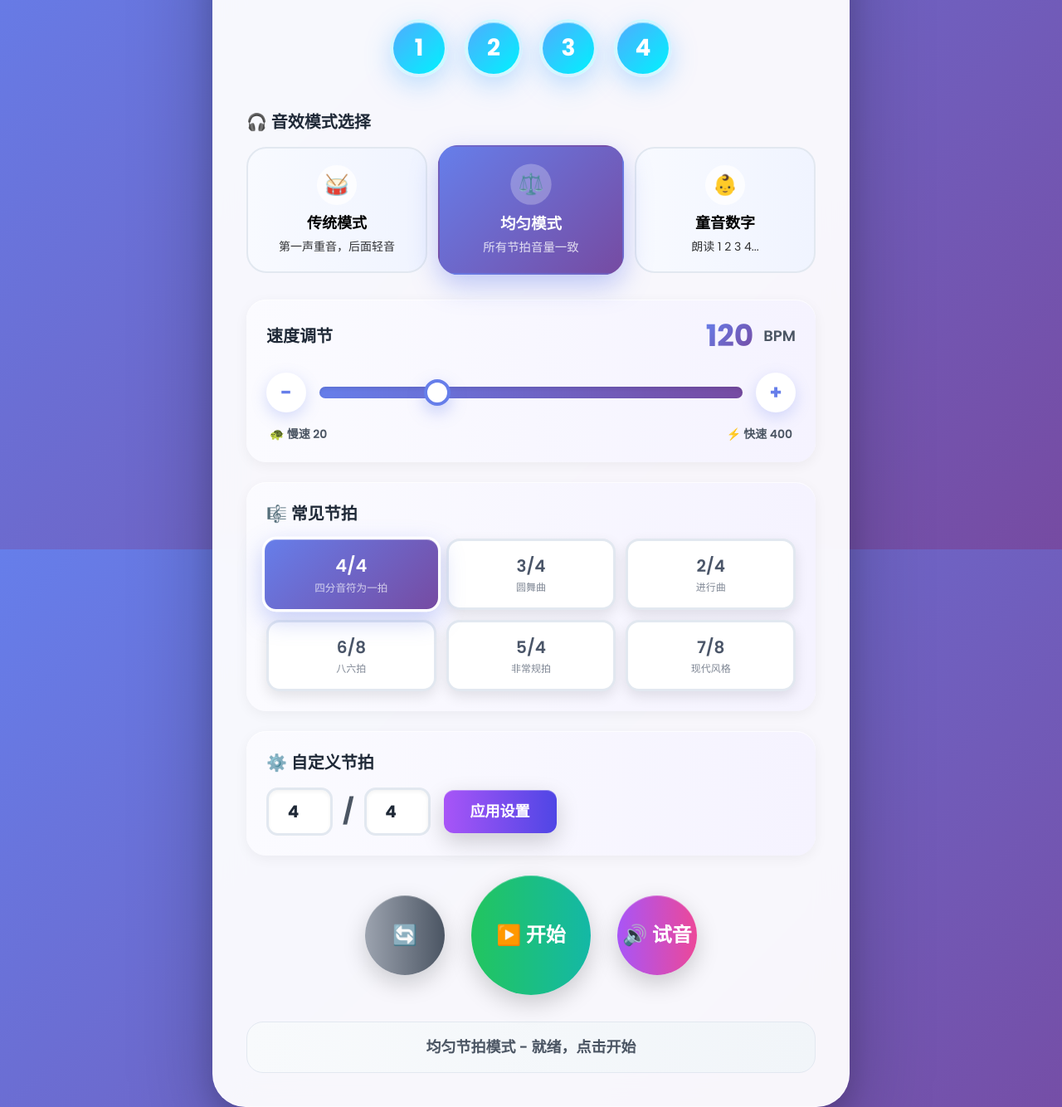
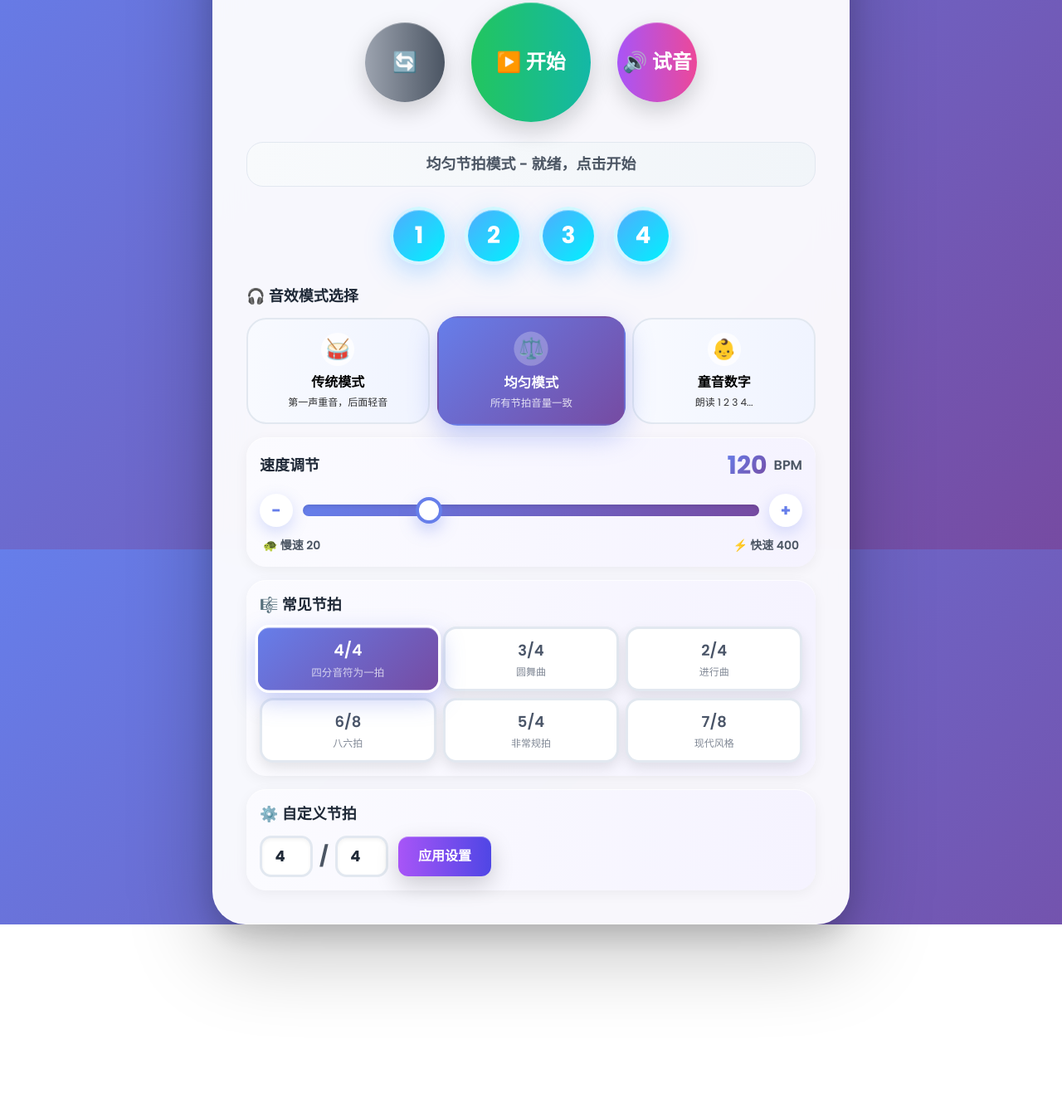
Before and after one commit to toolazytoname/toys, a plain HTML site: page metronome-v4.html in a window 1280 px wide. Shown: the part 138-1472 px from the top of the page at 83% size. After the commit the page ends 1252 px from the top, so only its background shows below. Drawn offline with nearby package versions, Linux system fonts and the light colour scheme.

Commit message:
update v4

```diff
--- a/metronome-v4.html
+++ b/metronome-v4.html
@@ -3,8 +3,8 @@
 <head>
     <meta charset="UTF-8">
     <meta name="viewport" content="width=device-width, initial-scale=1.0, maximum-scale=1.0, user-scalable=no">
-    <title>🎵 智能节拍器 - 多种音效模式</title>
-    <meta name="description" content="一个美观现代的在线节拍器，支持三种音效模式：传统重音、均匀节拍、童音数字">
+    <title>🎵 小兔头节拍器 - 不同音效模式</title>
+    <meta name="description" content="一个美观现代的在线节拍器，支持不同音效模式：传统重音、均匀节拍、童音数字">
     <script src="https://cdn.tailwindcss.com"></script>
     <style>
         @import url('https://fonts.googleapis.com/css2?family=Poppins:wght@300;400;500;600;700&display=swap');
@@ -344,59 +344,80 @@
 <body>
     <div class="metronome-container p-6 md:p-10 max-w-3xl w-full mx-4 relative">
         <!-- 标题区域 -->
-        <div class="text-center mb-8">
-            <h1 class="text-4xl md:text-5xl font-bold mb-3 leading-tight" id="title-click-area">
-                <span class="gradient-title">🎵 智能节拍器</span>
+        <div class="text-center mb-4">
+            <h1 class="text-3xl md:text-5xl font-bold mb-2 leading-tight" id="title-click-area">
+                <span class="gradient-title">🎵 小兔头节拍器</span>
             </h1>
-            <p class="text-gray-600 text-base md:text-lg font-medium">三种音效模式，满足你的不同练习需求 ✨</p>
+            <p class="text-gray-600 text-sm md:text-lg font-medium">不同音效模式，满足你的不同练习需求 ✨</p>
+        </div>
+
+        <!-- 主要控制按钮区域 - 移到上方，手机首屏可见 -->
+        <div class="flex justify-center items-center gap-4 md:gap-8 mb-6">
+            <button class="main-btn bg-gradient-to-r from-gray-400 to-gray-600 text-white w-16 h-16 md:w-24 md:h-24 rounded-full flex items-center justify-center text-xl md:text-2xl" id="reset-btn">
+                🔄
+            </button>
+            <button class="main-btn bg-gradient-to-r from-green-500 to-teal-500 text-white w-24 h-24 md:w-36 md:h-36 rounded-full flex items-center justify-center text-xl md:text-2xl font-semibold" id="start-stop-btn">
+                ▶️ 开始
+            </button>
+            <button class="main-btn bg-gradient-to-r from-purple-500 to-pink-500 text-white w-16 h-16 md:w-24 md:h-24 rounded-full flex items-center justify-center text-xl md:text-2xl" id="test-sound-btn">
+                🔊 试音
+            </button>
+        </div>
+
+        <!-- 状态栏 -->
+        <div class="status-panel text-center mb-6 py-3 px-4">
+            <span class="text-gray-600 font-semibold text-base md:text-lg" id="status-text">就绪 - 选择音效模式后点击开始</span>
         </div>
 
         <!-- 节拍显示区域 - 重新设计的居中布局 -->
-        <div class="flex justify-center items-center gap-4 md:gap-5 mb-10 flex-wrap" id="beats-container">
+        <div class="flex justify-center items-center gap-3 md:gap-5 mb-6 flex-wrap" id="beats-container">
             <!-- 节拍元素将通过JS动态生成 -->
         </div>
 
+        <!-- 折叠区域 - 手机上依然可见，但内容更紧凑 -->
+        <div class="space-y-4">
             <!-- 音效模式选择区域 -->
-        <div class="mb-8">
-            <label class="text-xl font-semibold text-gray-800 block mb-4">🎧 音效模式选择</label>
-            <div class="grid grid-cols-1 md:grid-cols-3 gap-4" id="sound-mode-grid">
+            <div>
+                <label class="text-lg font-semibold text-gray-800 block mb-3">🎧 音效模式选择</label>
+                <div class="grid grid-cols-1 md:grid-cols-3 gap-3" id="sound-mode-grid">
                     <!-- 传统模式 -->
-                <div class="sound-mode-card" data-mode="traditional">
+                    <div class="sound-mode-card p-4" data-mode="traditional">
                         <div class="flex flex-col items-center text-center">
-                        <div class="mode-icon">🥁</div>
-                        <h3 class="font-bold text-lg mb-1">传统模式</h3>
-                        <p class="text-sm opacity-80">第一声重音，后面轻音</p>
+                            <div class="mode-icon w-10 h-10">🥁</div>
+                            <h3 class="font-bold text-base mb-1">传统模式</h3>
+                            <p class="text-xs opacity-80">第一声重音，后面轻音</p>
                         </div>
                     </div>
                     <!-- 均匀模式 -->
-                <div class="sound-mode-card active" data-mode="uniform">
+                    <div class="sound-mode-card active p-4" data-mode="uniform">
                         <div class="flex flex-col items-center text-center">
-                        <div class="mode-icon">⚖️</div>
-                        <h3 class="font-bold text-lg mb-1">均匀模式</h3>
-                        <p class="text-sm opacity-80">所有节拍音量一致</p>
+                            <div class="mode-icon w-10 h-10">⚖️</div>
+                            <h3 class="font-bold text-base mb-1">均匀模式</h3>
+                            <p class="text-xs opacity-80">所有节拍音量一致</p>
                         </div>
                     </div>
                     <!-- 童音模式 - 会动态隐藏如果不支持 -->
-                <div class="sound-mode-card" data-mode="voice" id="voice-mode-card">
+                    <div class="sound-mode-card p-4" data-mode="voice" id="voice-mode-card">
                         <div class="flex flex-col items-center text-center">
-                        <div class="mode-icon">👶</div>
-                        <h3 class="font-bold text-lg mb-1">童音数字</h3>
-                        <p class="text-sm opacity-80">朗读 1 2 3 4...</p>
+                            <div class="mode-icon w-10 h-10">👶</div>
+                            <h3 class="font-bold text-base mb-1">童音数字</h3>
+                            <p class="text-xs opacity-80">朗读 1 2 3 4...</p>
                         </div>
                     </div>
                 </div>
             </div>
 
             <!-- BPM 控制区域 -->
-        <div class="section-card">
-            <div class="flex items-center justify-between mb-6">
-                <label class="text-xl font-semibold text-gray-800">速度调节</label>                <div class="flex items-center gap-3">
-                    <span class="text-4xl font-bold gradient-title" id="bpm-display">120</span>
-                    <span class="text-gray-600 font-semibold text-lg">BPM</span>
+            <div class="section-card p-4 mb-0">
+                <div class="flex items-center justify-between mb-4">
+                    <label class="text-lg font-semibold text-gray-800">速度调节</label>
+                    <div class="flex items-center gap-2">
+                        <span class="text-3xl font-bold gradient-title" id="bpm-display">120</span>
+                        <span class="text-gray-600 font-semibold text-base">BPM</span>
                     </div>
                 </div>
-            <div class="flex items-center gap-4">
-                <button class="bpm-btn" id="bpm-decrease">-</button>
+                <div class="flex items-center gap-3">
+                    <button class="bpm-btn w-10 h-10 text-xl" id="bpm-decrease">-</button>
                     <input
                         type="range"
                         min="20"
@@ -405,96 +426,79 @@
                         class="bpm-slider"
                         id="bpm-slider"
                     >
-                <button class="bpm-btn" id="bpm-increase">+</button>
+                    <button class="bpm-btn w-10 h-10 text-xl" id="bpm-increase">+</button>
                 </div>
-            <div class="flex justify-between text-sm text-gray-600 mt-4 px-1">
+                <div class="flex justify-between text-sm text-gray-600 mt-3 px-1">
                     <span class="font-semibold">🐢 慢速 20</span>
                     <span class="font-semibold">⚡ 快速 400</span>
                 </div>
             </div>
 
             <!-- 节拍类型选择 -->
-        <div class="section-card">
-            <label class="text-xl font-semibold text-gray-800 block mb-4">🎼 常见节拍</label>
-            <div class="grid grid-cols-2 md:grid-cols-3 gap-3">
-                <button class="time-btn active py-4 px-4" data-signature="4/4">
-                    <span class="text-xl">4/4</span>
+            <div class="section-card p-4 mb-0">
+                <label class="text-lg font-semibold text-gray-800 block mb-3">🎼 常见节拍</label>
+                <div class="grid grid-cols-2 md:grid-cols-3 gap-2">
+                    <button class="time-btn active py-3 px-3" data-signature="4/4">
+                        <span class="text-lg">4/4</span>
                         <div class="text-xs font-normal mt-1 opacity-70">四分音符为一拍</div>
                     </button>
-                <button class="time-btn py-4 px-4" data-signature="3/4">
-                    <span class="text-xl">3/4</span>
+                    <button class="time-btn py-3 px-3" data-signature="3/4">
+                        <span class="text-lg">3/4</span>
                         <div class="text-xs font-normal mt-1 opacity-70">圆舞曲</div>
                     </button>
-                <button class="time-btn py-4 px-4" data-signature="2/4">
-                    <span class="text-xl">2/4</span>
+                    <button class="time-btn py-3 px-3" data-signature="2/4">
+                        <span class="text-lg">2/4</span>
                         <div class="text-xs font-normal mt-1 opacity-70">进行曲</div>
                     </button>
-                <button class="time-btn py-4 px-4" data-signature="6/8">
-                    <span class="text-xl">6/8</span>
+                    <button class="time-btn py-3 px-3" data-signature="6/8">
+                        <span class="text-lg">6/8</span>
                         <div class="text-xs font-normal mt-1 opacity-70">八六拍</div>
                     </button>
-                <button class="time-btn py-4 px-4" data-signature="5/4">
-                    <span class="text-xl">5/4</span>
+                    <button class="time-btn py-3 px-3" data-signature="5/4">
+                        <span class="text-lg">5/4</span>
                         <div class="text-xs font-normal mt-1 opacity-70">非常规拍</div>
                     </button>
-                <button class="time-btn py-4 px-4" data-signature="7/8">
-                    <span class="text-xl">7/8</span>
+                    <button class="time-btn py-3 px-3" data-signature="7/8">
+                        <span class="text-lg">7/8</span>
                         <div class="text-xs font-normal mt-1 opacity-70">现代风格</div>
                     </button>
                 </div>
             </div>
 
             <!-- 自定义节拍区域 -->
-        <div class="section-card">
-            <label class="text-xl font-semibold text-gray-800 block mb-4">⚙️ 自定义节拍</label>
-            <div class="flex flex-col sm:flex-row items-stretch sm:items-center gap-4">
-                <div class="flex items-center gap-3 justify-center sm:justify-start">
+            <div class="section-card p-4 mb-0">
+                <label class="text-lg font-semibold text-gray-800 block mb-3">⚙️ 自定义节拍</label>
+                <div class="flex flex-col sm:flex-row items-stretch sm:items-center gap-3">
+                    <div class="flex items-center gap-2 justify-center sm:justify-start">
                         <input
                             type="number"
                             min="1"
                             max="16"
                             value="4"
-                        class="custom-input w-20 px-3 py-3 text-center font-bold text-xl text-gray-800"
+                            class="custom-input w-16 px-2 py-2 text-center font-bold text-lg text-gray-800"
                             id="custom-beats"
                         >
-                    <span class="text-3xl font-bold text-gray-600">/</span>
+                        <span class="text-2xl font-bold text-gray-600">/</span>
                         <input
                             type="number"
                             min="1"
                             max="16"
                             value="4"
-                        class="custom-input w-20 px-3 py-3 text-center font-bold text-xl text-gray-800"
+                            class="custom-input w-16 px-2 py-2 text-center font-bold text-lg text-gray-800"
                             id="custom-unit"
                         >
                     </div>
-                <button class="main-btn bg-gradient-to-r from-purple-500 to-indigo-600 text-white py-3 px-8 rounded-xl font-semibold text-lg" id="apply-custom">
+                    <button class="main-btn bg-gradient-to-r from-purple-500 to-indigo-600 text-white py-3 px-6 rounded-xl font-semibold text-base" id="apply-custom">
                         应用设置
                     </button>
                 </div>
             </div>
-
-        <!-- 主要控制按钮区域 -->
-        <div class="flex justify-center items-center gap-5 md:gap-8 mb-8">
-            <button class="main-btn bg-gradient-to-r from-gray-400 to-gray-600 text-white w-20 h-20 md:w-24 md:h-24 rounded-full flex items-center justify-center text-2xl" id="reset-btn">
-                🔄
-            </button>
-            <button class="main-btn bg-gradient-to-r from-green-500 to-teal-500 text-white w-32 h-32 md:w-36 md:h-36 rounded-full flex items-center justify-center text-2xl font-semibold" id="start-stop-btn">
-                ▶️ 开始
-            </button>
-            <button class="main-btn bg-gradient-to-r from-purple-500 to-pink-500 text-white w-20 h-20 md:w-24 md:h-24 rounded-full flex items-center justify-center text-2xl" id="test-sound-btn">
-                🔊 试音
-            </button>
         </div>
 
-        <!-- 状态栏 -->
-        <div class="status-panel text-center">
-            <span class="text-gray-600 font-semibold text-lg" id="status-text">就绪 - 选择音效模式后点击开始</span>
-        </div>
-
-        <!-- 调试日志区域 - 默认隐藏，点击标题10次显示 -->
-        <div class="mt-6 p-4 bg-gray-100 rounded-2xl border border-gray-300" id="debug-area" style="display: none;">
+        <!-- 调试日志区域 - 默认隐藏，长按应用设置打开 -->
+        <div class="mt-4 p-3 bg-gray-100 rounded-2xl border border-gray-300" id="debug-area" style="display: none;">
             <div class="text-gray-800 font-semibold mb-2 text-sm">📋 调试日志：</div>
-            <div id="debug-log" class="text-xs text-gray-600 max-h-32 overflow-y-auto" style="max-height: 120px;"></div>
+            <div id="debug-log" class="text-xs text-gray-600 max-h-32 overflow-y-auto" style="max-height: 100px;"></div>
         </div>
     </div>
 
@@ -553,6 +557,31 @@ class SmartMetronome {
                 grid.className = 'grid grid-cols-1 md:grid-cols-2 gap-4';
                 this.log('✅ 网格已改为两列');
             }
+        } else {
+            // 测试语音是否真的能发声，Chrome Mac 有时支持但无法发声
+            const self = this;
+            setTimeout(() => {
+                // 做一个简单测试
+                const testUtterance = new SpeechSynthesisUtterance('1');
+                testUtterance.onerror = () => {
+                    self.log('语音测试失败，自动隐藏童音模式');
+                    const voiceCard = document.getElementById('voice-mode-card');
+                    if (voiceCard) {
+                        voiceCard.style.display = 'none';
+                        const grid = document.getElementById('sound-mode-grid');
+                        if (grid) {
+                            grid.className = 'grid grid-cols-1 md:grid-cols-2 gap-4';
+                        }
+                        // 默认切换到均匀模式
+                        self.setSoundMode('uniform');
+                    }
+                };
+                if (self.speechSynth) {
+                    self.speechSynth.speak(testUtterance);
+                    // 测试完取消
+                    setTimeout(() => self.speechSynth.cancel(), 1000);
+                }
+            }, 500);
         }
 
         this.log('✅ 初始化完成');
@@ -585,14 +614,19 @@ class SmartMetronome {
             return;
         }
         const voices = this.speechSynth.getVoices();
-        this.voice = voices.find(v => v.lang.includes('zh')) || voices[0];
+        // 增加对 cmn (中文) 的匹配，Safari 使用不同lang格式
+        this.voice = voices.find(v => v.lang.includes('zh') || v.lang.includes('cmn') || v.lang.startsWith('zh')) || voices[0];
 
+        this.log('初始语音数量: ' + voices.length + ', 选中: ' + (this.voice ? this.voice.name : 'none'));
+
+        // Safari 需要等待 voiceschanged 事件
         if (voices.length === 0) {
-            setTimeout(() => {
-                if (this.speechSynth) {
-                    this.voice = this.speechSynth.getVoices().find(v => v.lang.includes('zh')) || this.speechSynth.getVoices()[0];
-                }
-            }, 100);
+            const self = this;
+            speechSynthesis.onvoiceschanged = function() {
+                const newVoices = self.speechSynth.getVoices();
+                self.log('voiceschanged 事件触发，语音数量: ' + newVoices.length);
+                self.voice = newVoices.find(v => v.lang.includes('zh') || v.lang.includes('cmn') || v.lang.startsWith('zh')) || newVoices[0];
+            };
         }
     }
 
@@ -624,21 +658,41 @@ class SmartMetronome {
         if (!this.speechSynth || this.soundMode !== 'voice') return;
 
         const utterance = new SpeechSynthesisUtterance(number.toString());
-        if (this.voice) {
+        // 不指定语音，让浏览器自动选择默认语音，解决Chrome兼容性问题
+        if (this.voice && this.voice.name) {
             utterance.voice = this.voice;
         }
-        utterance.rate = 1.0; // 不加速，自然语速
+
+        // 根据 BPM 实时调整语速，BPM 越快语速越快，保证常用 BPM 自然清晰
+        // 优化：常用 40-160 BPM 平缓自然增长，上限 2.5 避免失真听不懂
+        let rate = 0.8 + (this.bpm / 100);
+        if (rate < 0.8) rate = 0.8;  // 最低语速限制
+        if (rate > 2.5) rate = 2.5;  // 最高语速限制，避免严重失真
+        utterance.rate = rate;
         utterance.pitch = 1.5; // 偏高音调，童声效果
         utterance.volume = 1;
+
+        // 错误日志方便排查
+        utterance.onerror = (event) => {
+            this.log('语音错误: ' + event.error + ', 数字: ' + number);
+        };
+        utterance.onend = () => {
+            this.log('语音播放完成: ' + number);
+        };
+        utterance.onstart = () => {
+            this.log('语音开始播放: ' + number);
+        };
+
+        // Chrome Mac 需要确保 resume，有时会被自动暂停
+        if (this.speechSynth.paused) {
+            this.speechSynth.resume();
+        }
 
         this.speechSynth.speak(utterance);
     }
 
     setSoundMode(mode) {
-        // 切换模式前取消所有待播放语音，重置节拍位置
-        if (this.speechSynth) {
-            this.speechSynth.cancel();
-        }
+        // 重置节拍位置，不cancel避免误杀刚加入的语音（Chrome bug）
         this.currentBeat = 0;
 
         // 如果不支持语音，不能切换到语音模式
@@ -649,6 +703,15 @@ class SmartMetronome {
 
         this.soundMode = mode;
 
+        // 切换到语音模式时，重新获取语音确保可用
+        if (mode === 'voice' && this.speechSynth) {
+            this.initSpeech();
+            // 有些浏览器需要用户交互重新激活speechSynthesis
+            if (this.speechSynth.paused) {
+                this.speechSynth.resume();
+            }
+        }
+
         document.querySelectorAll('.sound-mode-card').forEach(card => {
             card.classList.remove('active');
             if (card.dataset.mode === mode) {
@@ -658,6 +721,12 @@ class SmartMetronome {
 
         this.updateBeats();
         this.updateStatus();
+
+        // 如果节拍器正在运行，重启计时器确保节奏正确
+        if (this.isRunning) {
+            this.stop();
+            this.start();
+        }
     }
 
     updateBeats() {
@@ -761,14 +830,22 @@ class SmartMetronome {
             this.audioContext.resume();
         }
 
+        // 语音模式：先清空队列，确保干净
+        if (this.speechSynth && this.soundMode === 'voice') {
+            this.speechSynth.cancel();
+            this.speechSynth.resume();
+        }
+
         this.isRunning = true;
         const btn = document.getElementById('start-stop-btn');
         btn.innerHTML = '⏸️ 暂停';
-        btn.classList.remove('from-green-500', 'to-teal-500');
+        btn.classList.remove('from-green-500', 'to-teal-50');
         btn.classList.add('from-yellow-500', 'to-orange-500');
 
         const interval = 60000 / this.bpm;
         this.intervalId = setInterval(() => this.tick(), interval);
+        // 延迟执行第一次tick，确保cancel完成后再播放，解决Chrome语音被cancel的bug
+        setTimeout(() => this.tick(), 50);
         this.updateStatus();
     }
 
@@ -794,11 +871,6 @@ class SmartMetronome {
     }
 
     tick() {
-        // 语音模式下，播放新节拍前取消上一个语音，避免跟不上
-        if (this.speechSynth && this.soundMode === 'voice') {
-            this.speechSynth.cancel();
-        }
-
         document.querySelectorAll('.beat-circle').forEach(item => {
             item.classList.remove('active');
         });
```
Lines whose indentation alone changed are shown as unchanged.
